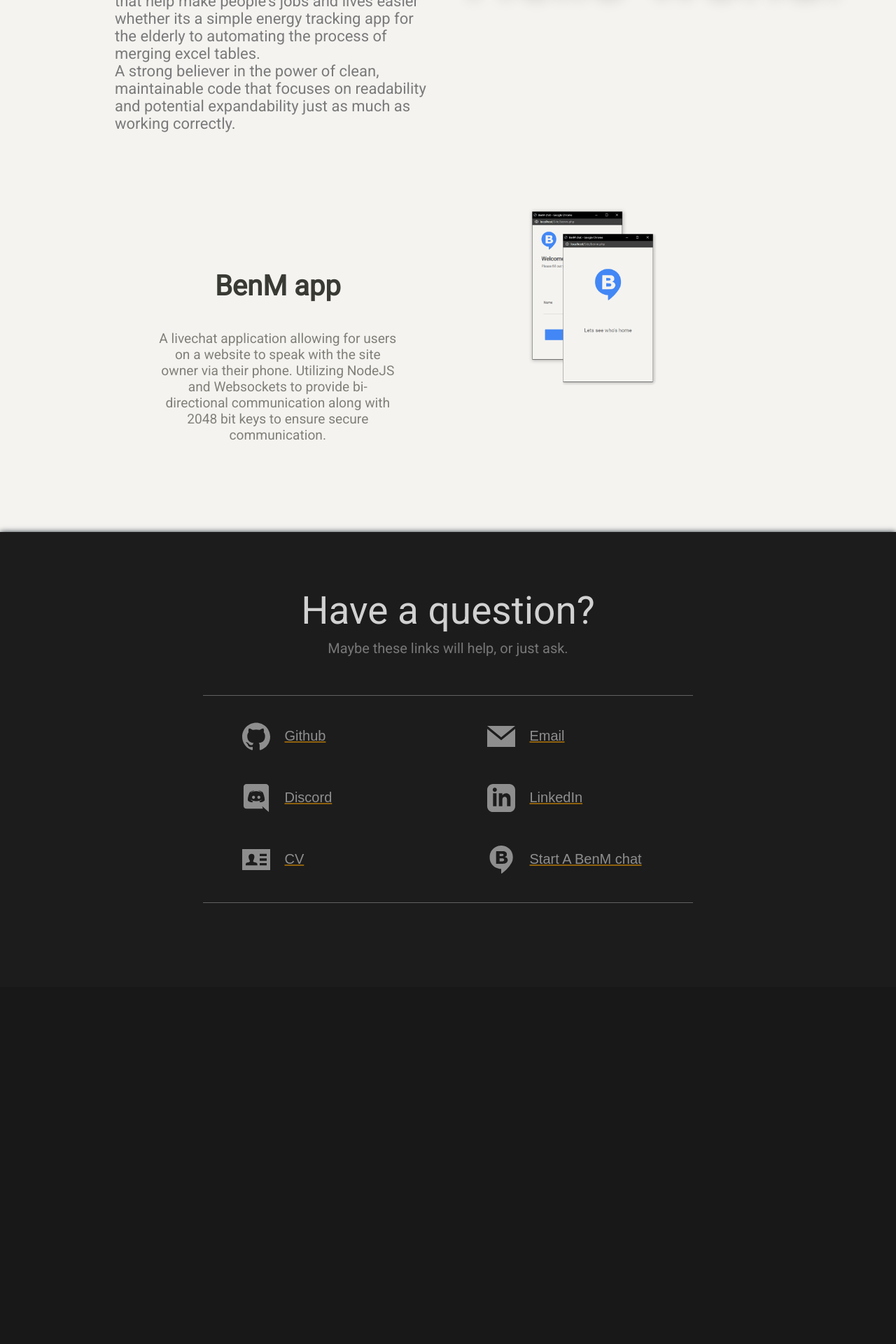
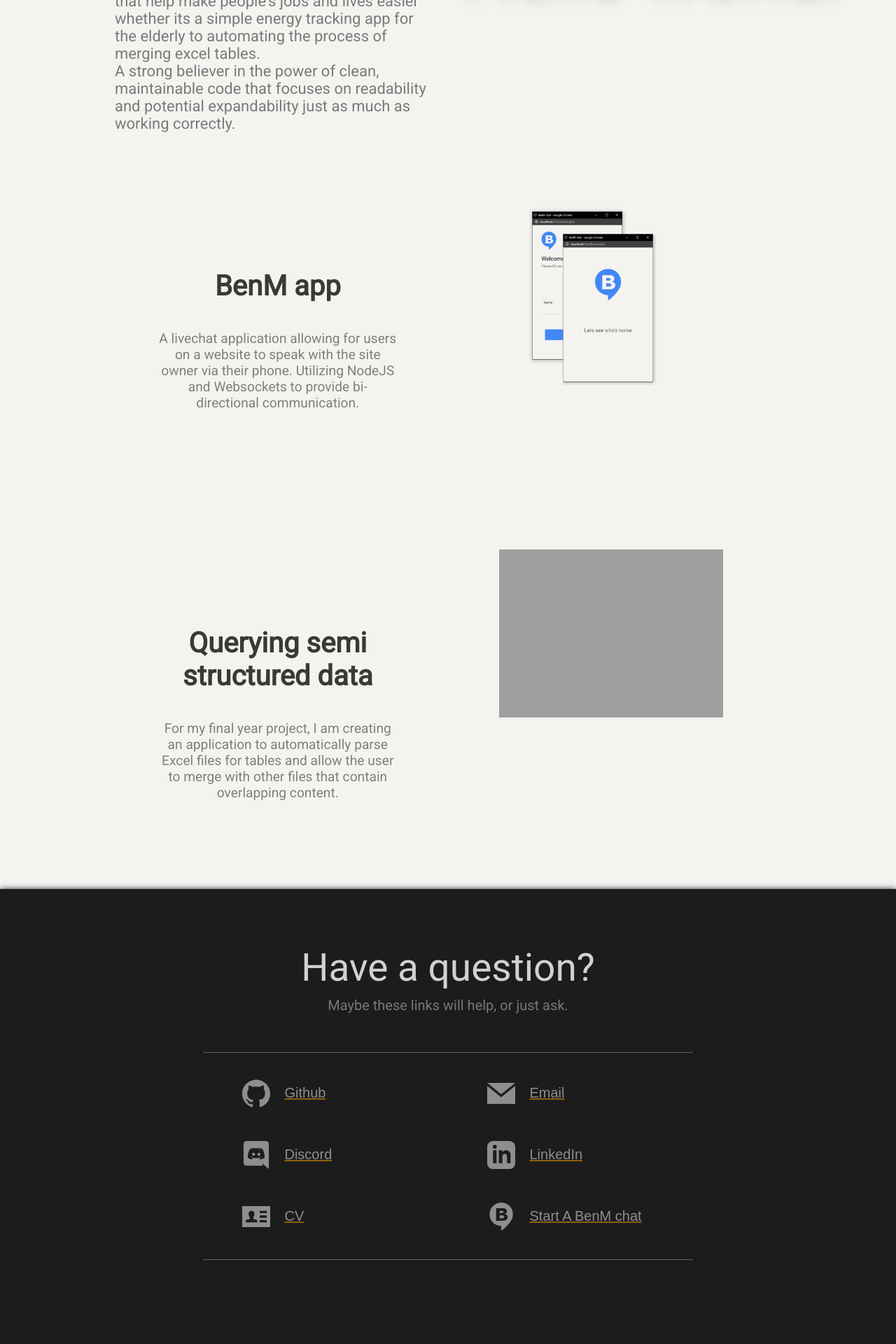
Before and after one commit to BenRF/Site, a PHP site: page /home.php in a window 1280 px wide. Shown: the part 1030-2950 px from the top of the page at 70% size. Before the commit the page ends 2320 px from the top, so only its background shows below. Run offline with PHP 8.4, Linux system fonts and the light colour scheme; some web fonts are replaced; grey boxes are pictures that could not be loaded.

Commit message:
Added second project, started work on implementing Git control into PHP server

```diff
--- a/home.php
+++ b/home.php
@@ -4,12 +4,15 @@
 			session_start();
 			$id = session_id();
 			$projects = scandir("projects/");
+			if (!isset($filePath)) {
+				$filePath = "";
+			}
 			//https://realfavicongenerator.net/, for when you have an actual icon
 		?>
 		<title>Ben RF</title>
-		<link rel="apple-touch-icon" sizes="180x180" href="apple-touch-icon.png">
-		<link rel="icon" type="image/png" sizes="32x32" href="favicon-32x32.png">
-		<link rel="icon" type="image/png" sizes="16x16" href="favicon-16x16.png">
+		<link rel="apple-touch-icon" sizes="180x180" href="<?php echo $filePath; ?>apple-touch-icon.png">
+		<link rel="icon" type="image/png" sizes="32x32" href="<?php echo $filePath; ?>favicon-32x32.png">
+		<link rel="icon" type="image/png" sizes="16x16" href="<?php echo $filePath; ?>favicon-16x16.png">
 		<link rel="manifest" href="site.webmanifest">
 		<link rel="mask-icon" href="safari-pinned-tab.svg" color="#4287f5">
 		<meta name="msapplication-TileColor" content="#ffffff">
@@ -58,12 +61,22 @@
 					<div class="projectLeft">
 						<p class="projectTitle">BenM app</p>
 						<p class="projectDescription">
-							A livechat application allowing for users on a website to speak with the site owner via their phone. Utilizing NodeJS and Websockets to provide bi-directional communication
-							along with 2048 bit keys to ensure secure communication.
+							A livechat application allowing for users on a website to speak with the site owner via their phone. Utilizing NodeJS and Websockets to provide bi-directional communication.
 						</p>
 					</div>
 					<div class="projectRight">
 						<img class="projectImg" src="./projects/BenM/img0.png"/>
+					</div>
+				</div>
+				<div class="project">
+					<div class="projectLeft">
+						<p class="projectTitle">Querying semi structured data</p>
+						<p class="projectDescription">
+							For my final year project, I am creating an application to automatically parse Excel files for tables and allow the user to merge with other files that contain overlapping content.
+						</p>
+					</div>
+					<div class="projectRight">
+						<img class="projectImg" src="./projects/QSSD/img0.png"/>
 					</div>
 				</div>
 			</div>
```
Also changed, not shown: benm.php (+10 -49 lines), icon.svg (added).
